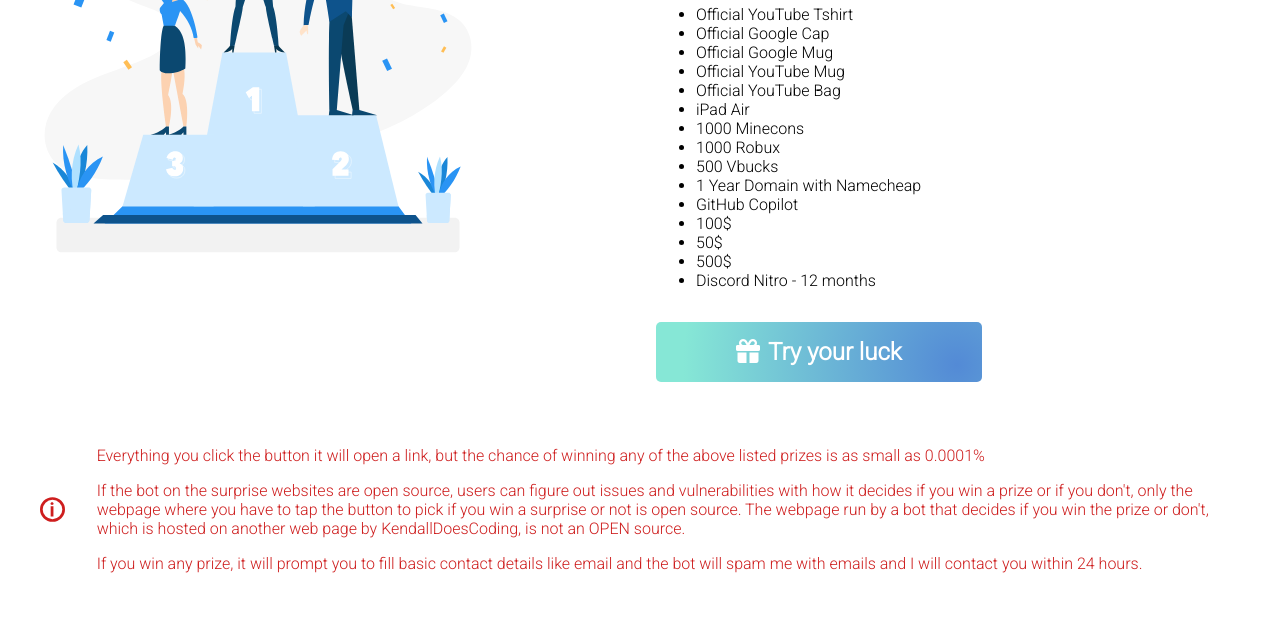
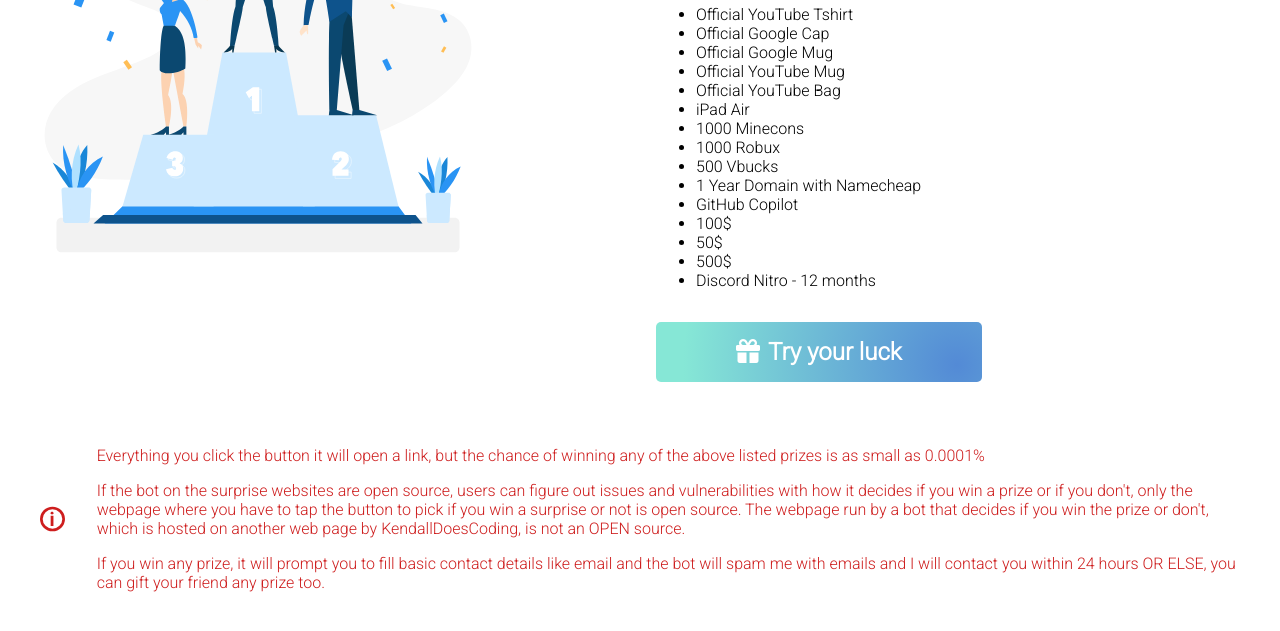
Before and after one commit to KendallDoesCoding/tap-for-a-surprise, a website: page index.html in a window 1280 px wide. Shown: the part 217-848 px from the top of the page. Drawn offline with Linux system fonts and the light colour scheme; a web font is replaced by a local one.

Commit message:
Update index.html

```diff
--- a/index.html
+++ b/index.html
@@ -59,7 +59,7 @@
                 <div class="info-text">
                     <p>Everything you click the button it will open a link, but the chance of winning any of the above listed prizes is as small as 0.0001%</p>
                     <p>If the bot on the surprise websites are open source, users can figure out issues and vulnerabilities with how it decides if you win a prize or if you don't, only the webpage where you have to tap the button to pick if you win a surprise or not is open source. The webpage run by a bot that decides if you win the prize or don't, which is hosted on another web page by KendallDoesCoding, is not an OPEN source.</p>
-                    <p>If you win any prize, it will prompt you to fill basic contact details like email and the bot will spam me with emails and I will contact you within 24 hours.</p>
+                    <p>If you win any prize, it will prompt you to fill basic contact details like email and the bot will spam me with emails and I will contact you within 24 hours OR ELSE, you can gift your friend any prize too.</p>
                 </div>
             </div>
         </div>
```
